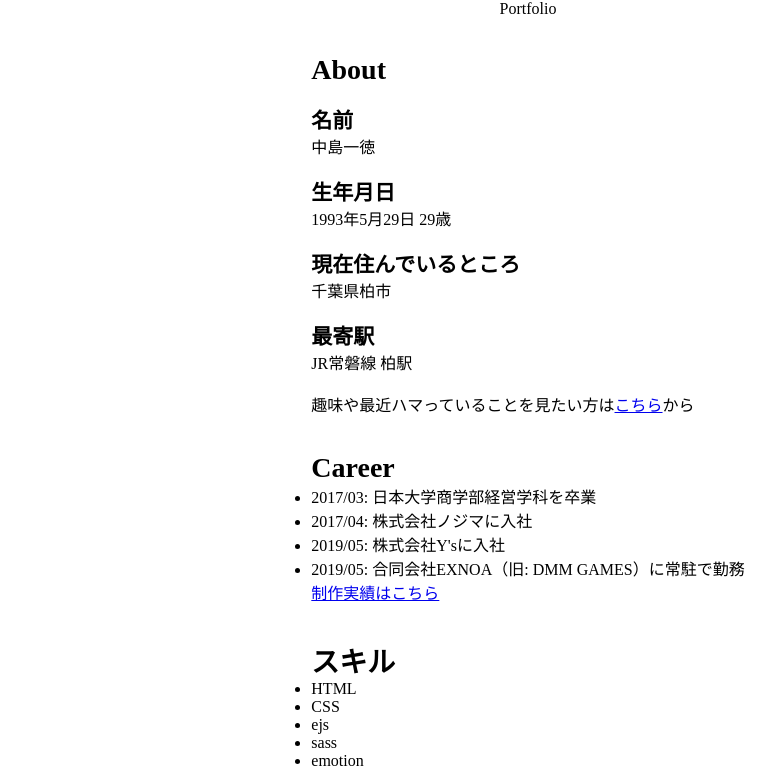
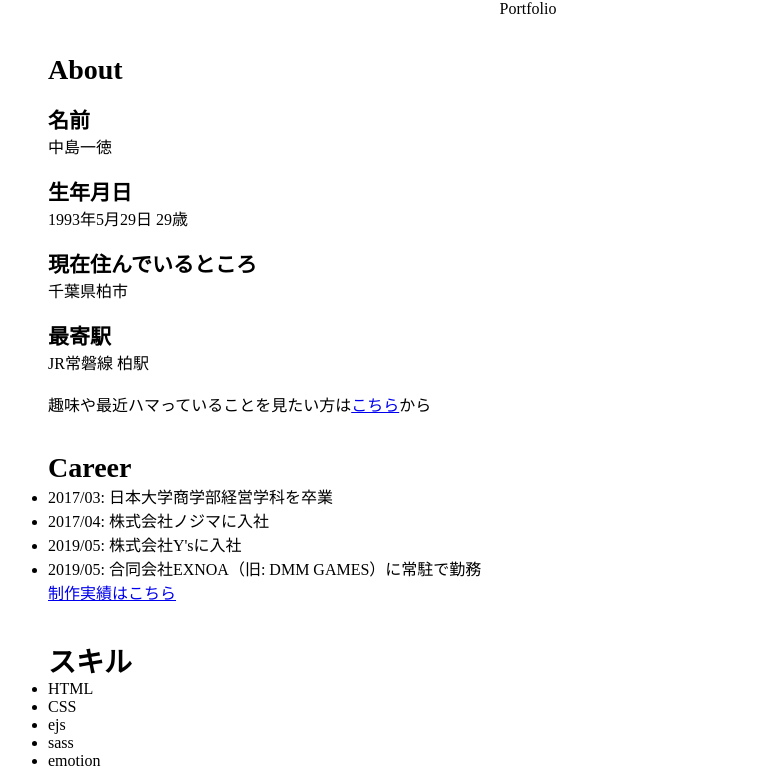
Before and after one commit to toku-chan/portfolio, a Next.js app: page / in a window 1280 px wide. Shown: the top 771 px of the page, without its empty margins (112-887 px from the left). Built offline with nearby package versions, Linux system fonts and the light colour scheme.

Commit message:
chore: 全体レイアウト調整

```diff
--- a/src/components/Layout/index.tsx
+++ b/src/components/Layout/index.tsx
@@ -14,9 +14,15 @@ const Wrapper = styled.div`
 `;
 
 const Main = styled.main`
+  // PC表示は960pxを確保する
+  width: 960px;
+
+  // NOTE: タブレットは考慮しない
   // レスポンシブでSP表示は767pxまで
   @media screen and (max-width: 767px) {
     width: 100%;
+    padding-left: 36px;
+    padding-right: 36px;
   }
 `;
 
```
